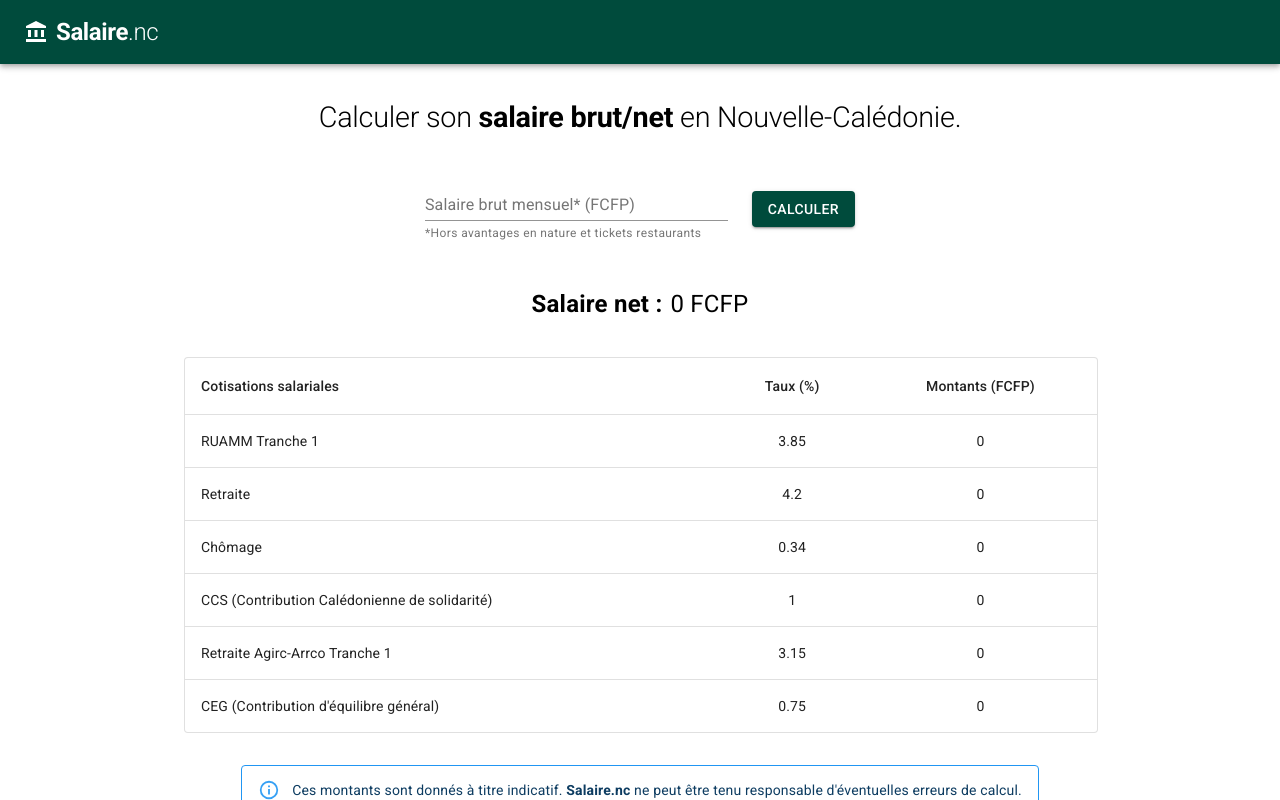
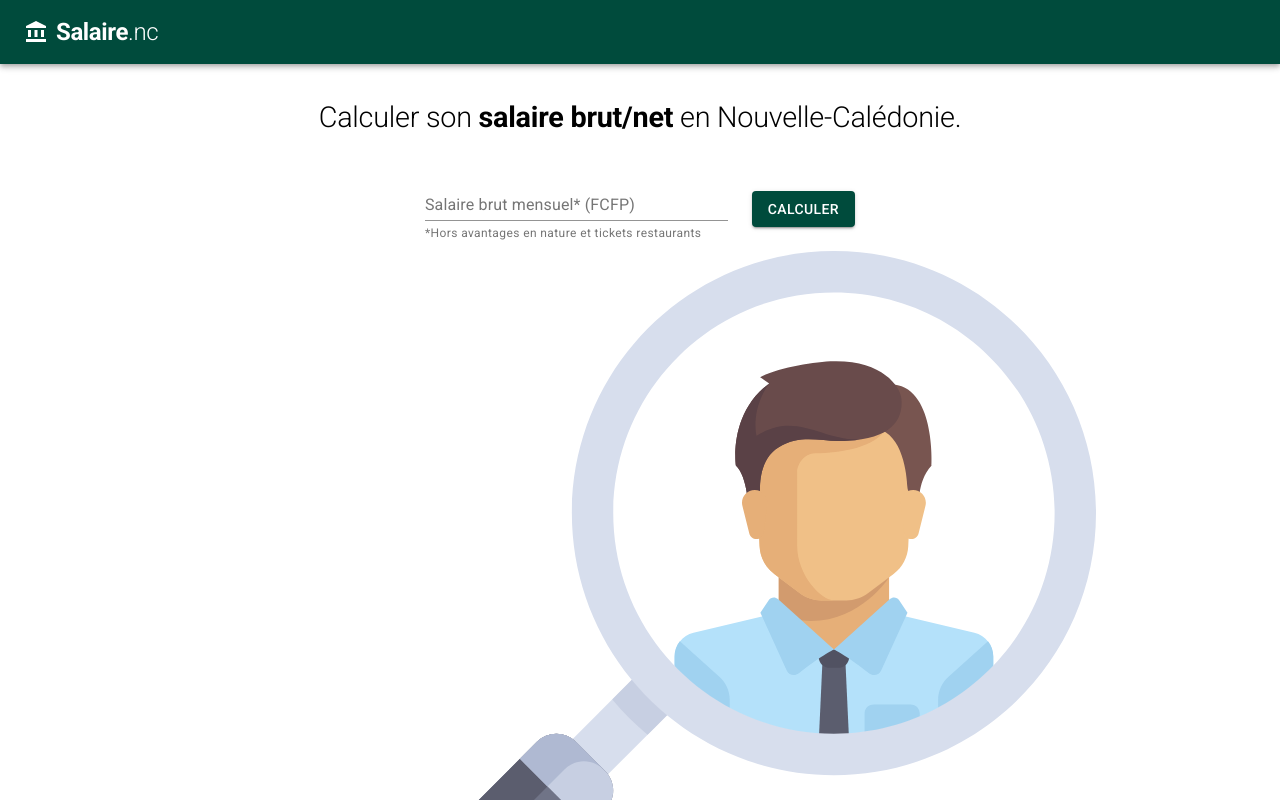
Before and after one commit to sidneywm/salaire.nc, a React (Create React App) app: page / in a window 1280 px wide. Shown: the top 800 px of the page. Built offline with nearby package versions, Linux system fonts and the light colour scheme.

Commit message:
add worker svg img && clean up code

```diff
--- a/public/index.html
+++ b/public/index.html
@@ -4,20 +4,15 @@
     <meta charset="utf-8" />
     <link rel="icon" href="%PUBLIC_URL%/favicon.ico" />
     <meta name="viewport" content="width=device-width, initial-scale=1" />
-    <meta name="theme-color" content="#000000" />
+    <meta name="theme-color" content="#004b3c" />
     <meta
       name="description"
       content="Calculez votre salaire net calédonien à partir de votre montant brut."
     />
-    <link rel="apple-touch-icon" href="%PUBLIC_URL%/logo192.png" />
     <link rel="manifest" href="%PUBLIC_URL%/manifest.json" />
     <link
       rel="stylesheet"
       href="https://fonts.googleapis.com/css?family=Roboto:300,400,500,700&display=swap"
-    />
-    <link
-      rel="stylesheet"
-      href="https://fonts.googleapis.com/icon?family=Material+Icons"
     />
     <title>
       Calculatrice salaire brut/net en Nouvelle-Calédonie
--- a/src/components/Calculator/Calculator.js
+++ b/src/components/Calculator/Calculator.js
@@ -36,6 +36,12 @@ const useStyles = makeStyles((theme) => ({
       margin: `${theme.spacing(3)}px ${theme.spacing(3)}px 0 ${theme.spacing(
         3
       )}px`,
+    },
+  },
+  inputImg: {
+    marginLeft: theme.spacing(14),
+    [theme.breakpoints.down('sm')]: {
+      display: 'none',
     },
   },
   alert: {
@@ -169,6 +175,11 @@ const Calculator = () => {
           >
             Calculer
           </Button>
+          <img
+            className={classes.inputImg}
+            src="worker.svg"
+            alt="Employé"
+          ></img>
         </div>
       </Grid>
       <Grid item xs={12}>
```
Also changed, not shown: public/manifest.json, public/worker.svg (added).
